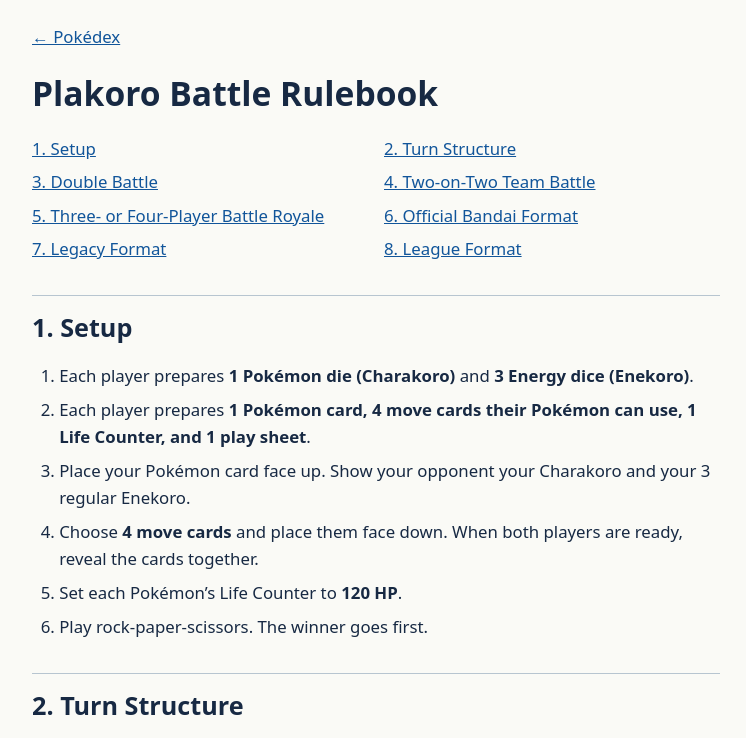
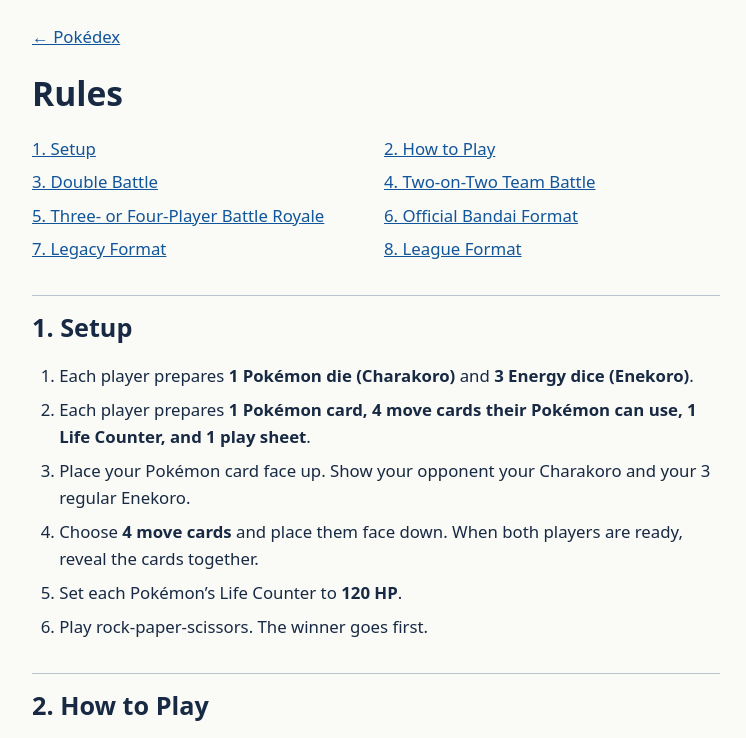
Before and after one commit to PlakoroPokedex/plakoropokedex.github.io, a plain HTML site: page rules.html in a window 1280 px wide. Shown: the top 738 px of the page, without its empty margins (264-1010 px from the left). Drawn offline with Linux system fonts and the light colour scheme.

Commit message:
Rename Rules page and How to Play section

```diff
--- a/rules.html
+++ b/rules.html
@@ -1,10 +1,10 @@
 <!doctype html>
-<html lang="en"><head><meta charset="utf-8"><meta name="viewport" content="width=device-width,initial-scale=1"><title>Plakoro Battle Rulebook</title>
+<html lang="en"><head><meta charset="utf-8"><meta name="viewport" content="width=device-width,initial-scale=1"><title>Rules</title>
 <style>*{box-sizing:border-box}body{margin:0;color:#172943;background:#fafaf6;font:1.05rem/1.6 system-ui,sans-serif}main{max-width:48rem;margin:auto;padding:1.5rem clamp(1rem,4vw,2.5rem) 4rem}a{color:#11559a}nav{display:grid;grid-template-columns:repeat(auto-fit,minmax(14rem,1fr));gap:.4rem 1rem}h1,h2,h3{line-height:1.2}h2{border-top:1px solid #b7c5d0;padding-top:1rem;margin-top:2rem}ol{padding-left:1.7rem}li{margin:.45rem 0}footer{margin-top:2rem}</style></head><body><main>
 <a href="./">← Pokédex</a>
-<h1>Plakoro Battle Rulebook</h1>
+<h1>Rules</h1>
 <nav aria-label="Contents"><a href="#setup">1. Setup</a>
-<a href="#turn">2. Turn Structure</a>
+<a href="#turn">2. How to Play</a>
 <a href="#double">3. Double Battle</a>
 <a href="#team">4. Two-on-Two Team Battle</a>
 <a href="#royale">5. Three- or Four-Player Battle Royale</a>
@@ -20,7 +20,7 @@
 <li>Set each Pokémon’s Life Counter to <strong>120 HP</strong>.</li>
 <li>Play rock-paper-scissors. The winner goes first.</li>
 </ol>
-<h2 id="turn">2. Turn Structure</h2>
+<h2 id="turn">2. How to Play</h2>
 <ol>
 <li><strong>Choose a move.</strong> Say the move’s name and place its card in the move space. Choose a different move from the one you used on your last turn.</li>
 <li><strong>Roll your dice.</strong> Roll your Charakoro and <strong>3 Enekoro</strong> together. On the first turn of a Battle, the player going first rolls only <strong>2 Enekoro</strong>. The second player starts with 3.</li>
```
